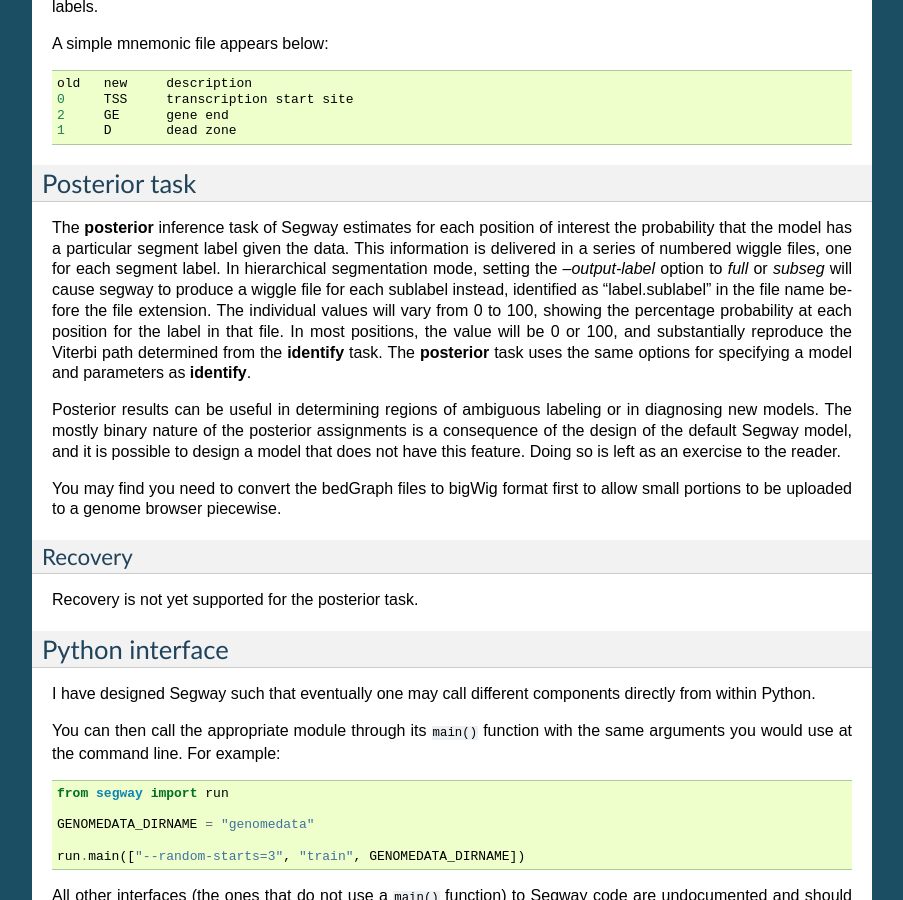
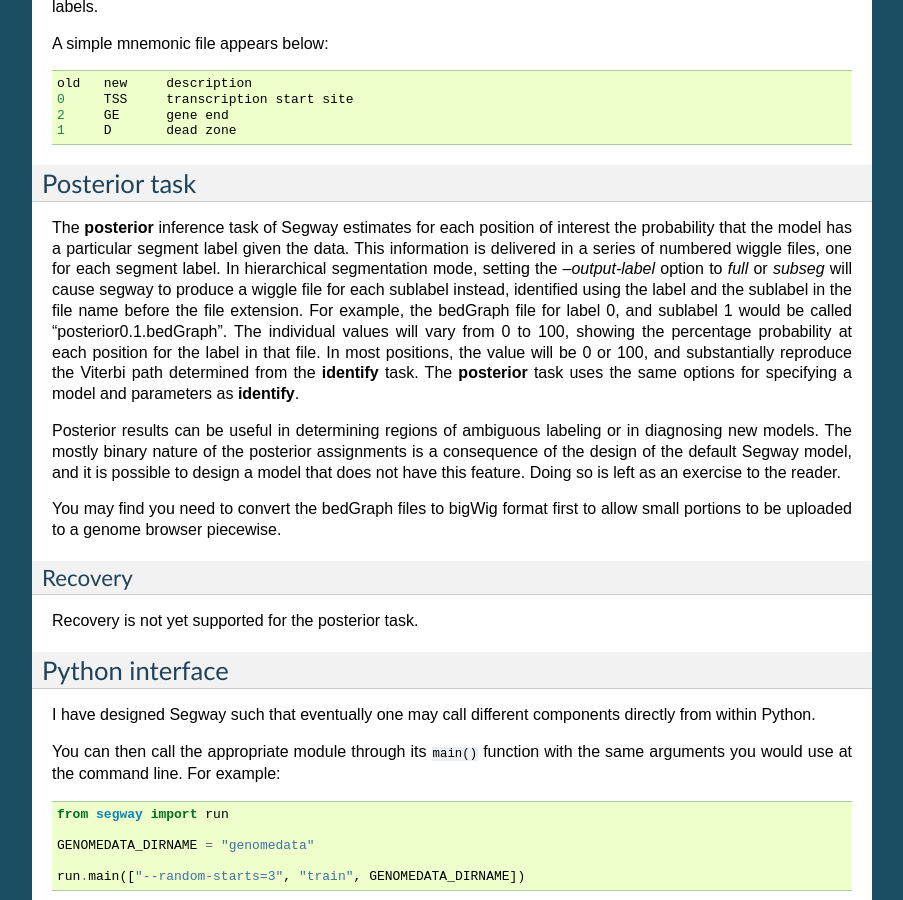
Before and after one commit to hoffmangroup/segway, a Sphinx documentation site: the page built from doc/segway.rst, in a window 1280 px wide and 900 px high, scrolled down 8180 px. Shown: the whole window, without its empty margins (198-1101 px from the left). Built offline with Sphinx 7.4.7, drawn with Linux system fonts in a browser that asks for light colours; formulas are drawn with MathJax 3.

Commit message:
added example filename in docs, clarified _util function

```diff
--- a/doc/segway.rst
+++ b/doc/segway.rst
@@ -571,13 +571,14 @@ label given the data. This information is delivered in a series of
 numbered wiggle files, one for each segment label. In hierarchical
 segmentation mode, setting the `--output-label` option to *full* or
 *subseg* will cause segway to produce a wiggle file for each sublabel
-instead, identified as "label.sublabel" in the file name before the
-file extension. The individual values will vary from 0 to 100, showing
-the  percentage probability at each position for the label in that file.
-In most positions, the value will be 0 or 100, and substantially
-reproduce the Viterbi path determined from the **identify** task. The
-**posterior** task uses the same options for specifying a model and
-parameters as **identify**.
+instead, identified using the label and the sublabel in the file name
+before the file extension. For example, the bedGraph file for label 0,
+and sublabel 1 would be called "posterior0.1.bedGraph". The individual
+values will vary from 0 to 100, showing the percentage probability at
+each position for the label in that file. In most positions, the value
+will be 0 or 100, and substantially reproduce the Viterbi path
+determined from the **identify** task. The **posterior** task uses the
+same options for specifying a model and parameters as **identify**.
 
 Posterior results can be useful in determining regions of ambiguous
 labeling or in diagnosing new models. The mostly binary nature of the
```
Also changed, not shown: 1 other file.
